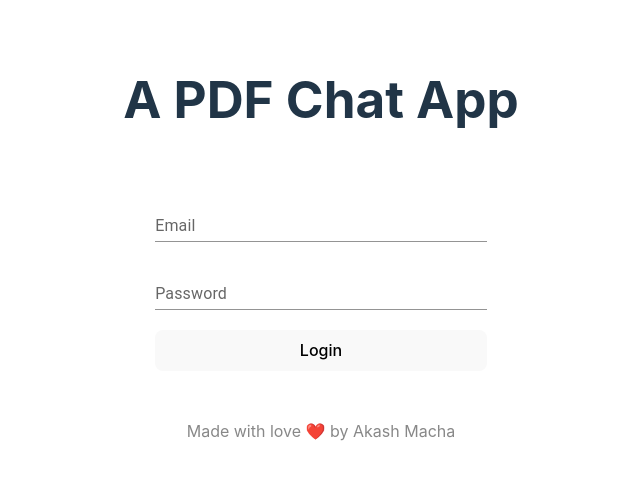
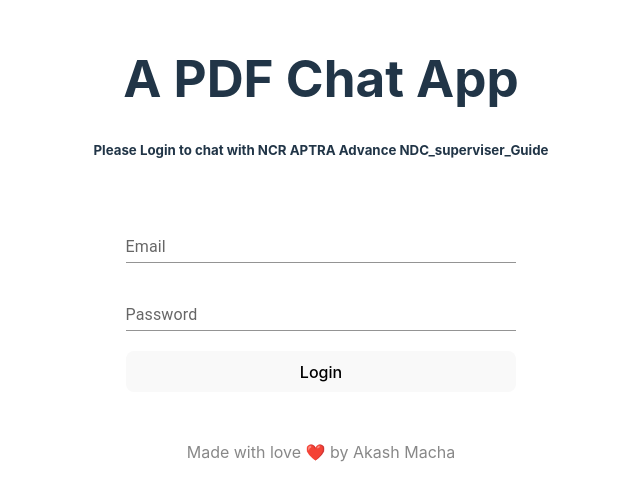
Before and after one commit to Akash-Macha/pdf-ai-chat-app, a React (Vite) app in the folder front-end/: page / in a window 1280 px wide. Shown: the part 152-652 px from the top of the page, without its empty margins (319-959 px from the left). Built offline with nearby package versions, Linux system fonts and the light colour scheme.

Commit message:
Added header

```diff
--- /dev/null
+++ b/front-end/src/components/ChatScreen/ChatScreen.jsx
@@ -0,0 +1,5 @@
+const ChatScreen = () => {
+    return <p>Chat Screen</p>
+};
+
+export default ChatScreen;
--- /dev/null
+++ b/front-end/src/components/Header/Header.jsx
@@ -0,0 +1,12 @@
+import './Header.css'
+
+const Header = () => {
+  return (
+    <>
+      <h1 className="header">A PDF Chat App</h1>
+      <h5>Please Login to chat with NCR APTRA Advance NDC_superviser_Guide</h5>
+    </>
+  );
+};
+
+export default Header;
--- a/front-end/src/components/LandingPage.jsx
+++ b/front-end/src/components/LandingPage.jsx
@@ -1,9 +1,10 @@
+import Header from "./Header/Header";
 import Login from "./Login";
 
 const LandingPage = () => {
   return (
     <>
-      <h1>A PDF Chat App</h1>
+      <Header />
       <Login />
       <p className="read-the-docs">
         Made with love ❤️ by Akash Macha
```
Also changed, not shown: front-end/src/components/Header/Header.css (added).
